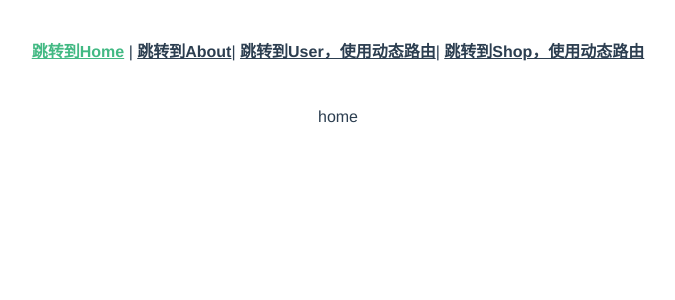
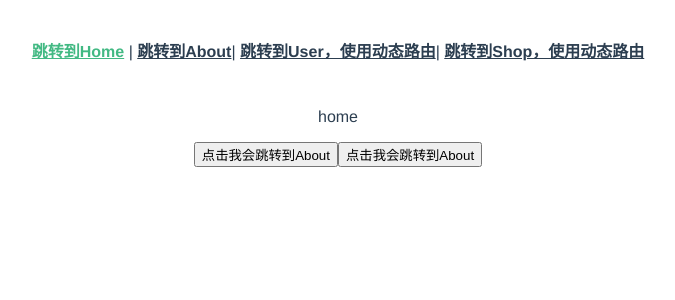
Before and after one commit to Gabrielkaliboy/vue-router, a Vue app: page / in a window 1280 px wide. Shown: the top 300 px of the page, without its empty margins (302-977 px from the left). Built offline with nearby package versions, Linux system fonts and the light colour scheme.

Commit message:
去除editorconfig,push跳转

```diff
--- a/src/views/Home.vue
+++ b/src/views/Home.vue
@@ -1,6 +1,8 @@
 <template>
   <div class="home">
     <p>home</p>
+    <button @click="btn1">点击我会跳转到About</button>
+    <button @click="btn2">点击我会跳转到About</button>
   </div>
 </template>
 
@@ -17,6 +19,16 @@ export default {
   methods: {
     goBack: function () {
       window.history.length > 1 ? this.$router.go(-1) : this.$router.push('/')
+    },
+    btn1: function () {
+      // 可以是字符串
+      this.$router.push('about')
+    },
+    btn2: function () {
+      // 可以是对象
+      this.$router.push({
+        path: 'home'
+      })
     }
   }
 }
```
Also changed, not shown: 1 other file (tests, documents, lock files or other folders).
